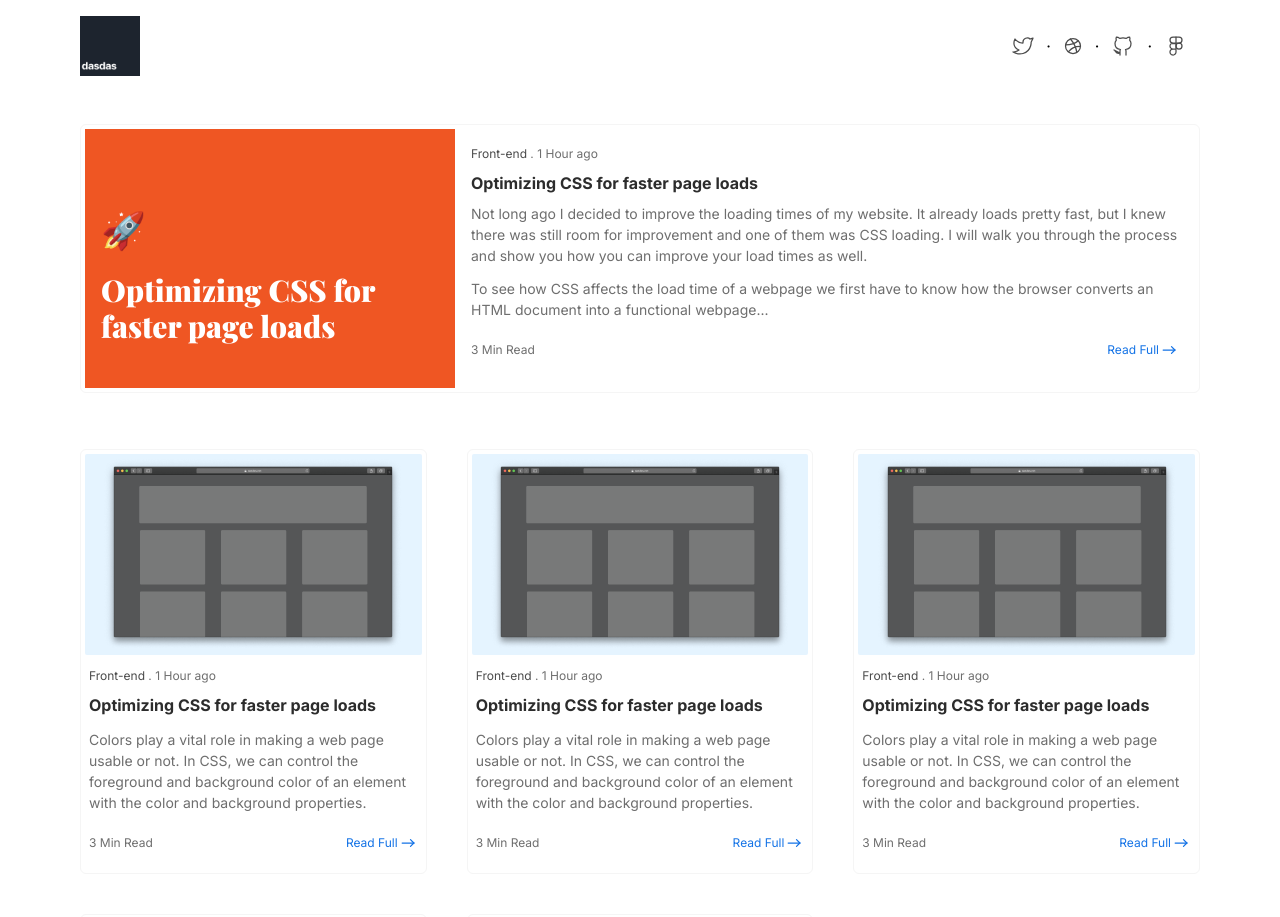
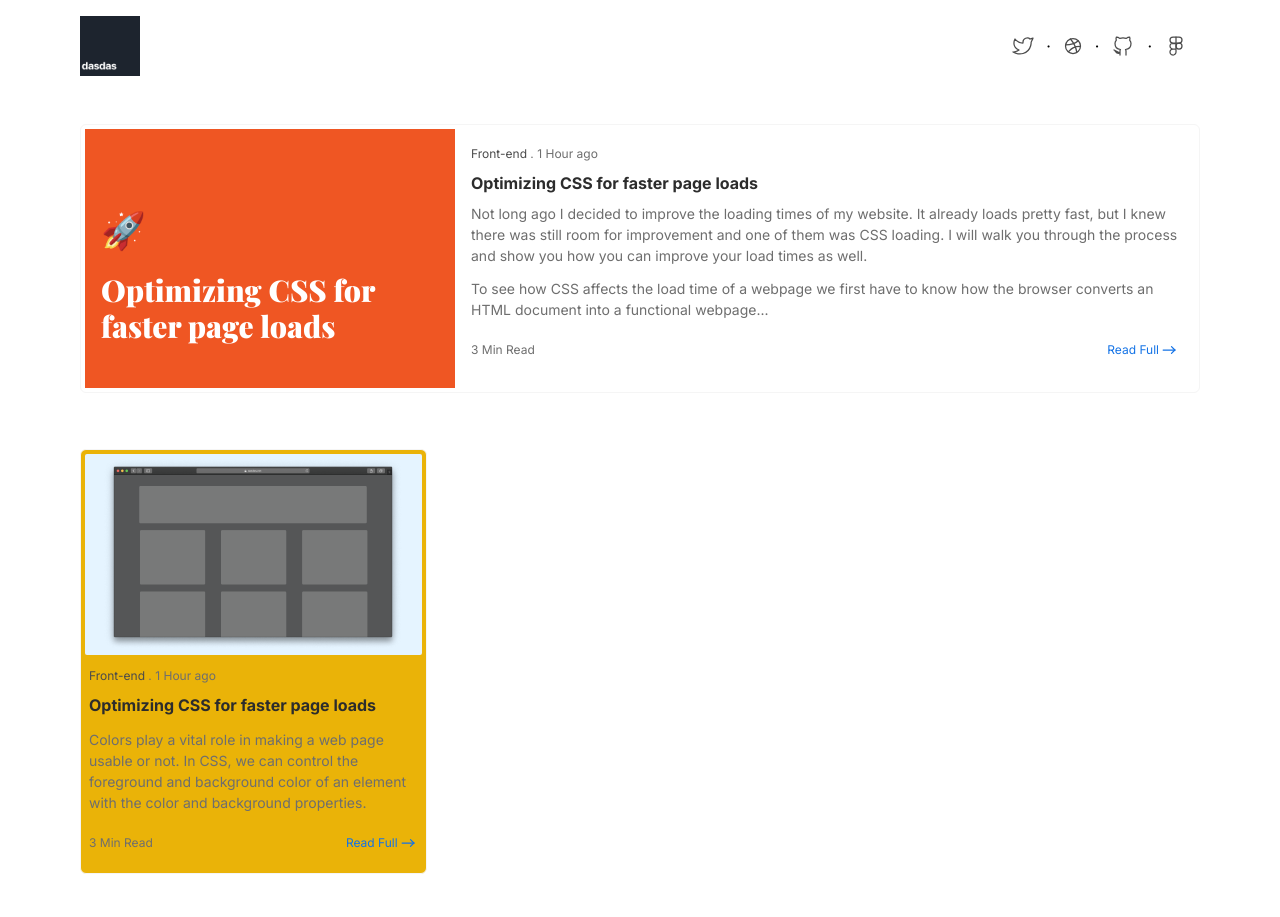
Before and after one commit to Haybuka/weeshr, a Next.js app: page / in a window 1280 px wide. Shown: the top 917 px of the page. Built offline with nearby package versions, Linux system fonts and the light colour scheme.

Commit message:
one card

```diff
--- a/src/app/components/card/cardHead.tsx
+++ b/src/app/components/card/cardHead.tsx
@@ -2,7 +2,7 @@ import Image from 'next/image';
 
 const CardHead = () => {
   return (
-    <article className=" text-weesher-500 p-1 bg-[#E5F4FF] flex justify-center items-center overflow-hidden rounded-sm">
+    <article className=" text-weesher-500 p-1 bg-[#E5F4FF] flex justify-center items-center w-auto md:overflow-hidden rounded-sm">
       <Image src={'/monokai.png'} width={300} height={200} alt="" />
     </article>
   );
--- a/src/app/components/card/index.tsx
+++ b/src/app/components/card/index.tsx
@@ -4,7 +4,7 @@ import CardHead from './cardHead';
 
 const Card = () => {
   return (
-    <div className="border-weesher-300 border p-1 rounded-md col-span-4">
+    <div className="border-weesher-300 border p-1 rounded-md  sm:col-span-6 md:col-span-4 bg-yellow-500">
       <CardHead />
       <CardBody />
     </div>
--- a/src/app/layout.tsx
+++ b/src/app/layout.tsx
@@ -19,7 +19,7 @@ export default function RootLayout({
 }>) {
   return (
     <html lang="en">
-      <body className={cls(inter.className, 'px-6 md:px-20 py-4')}>
+      <body className={cls(inter.className, 'px-4 md:px-20 py-4')}>
         <Navigation />
         {children}
         <Footer />
--- a/src/app/page.tsx
+++ b/src/app/page.tsx
@@ -11,10 +11,11 @@ export default function Home() {
   return (
     <main>
       <Banner />
-      <section className="grid grid-cols-12 gap-10 my-14">
-        {[1, 2, 3, 4, 5].map((id) => (
+      <section className="block sm:grid grid-cols-12 gap-10 my-14">
+        {/* {[1, 2, 3, 4, 5, 6].map((id) => (
           <Card key={id} />
-        ))}
+        ))} */}
+        <Card />
       </section>
     </main>
   );
```
